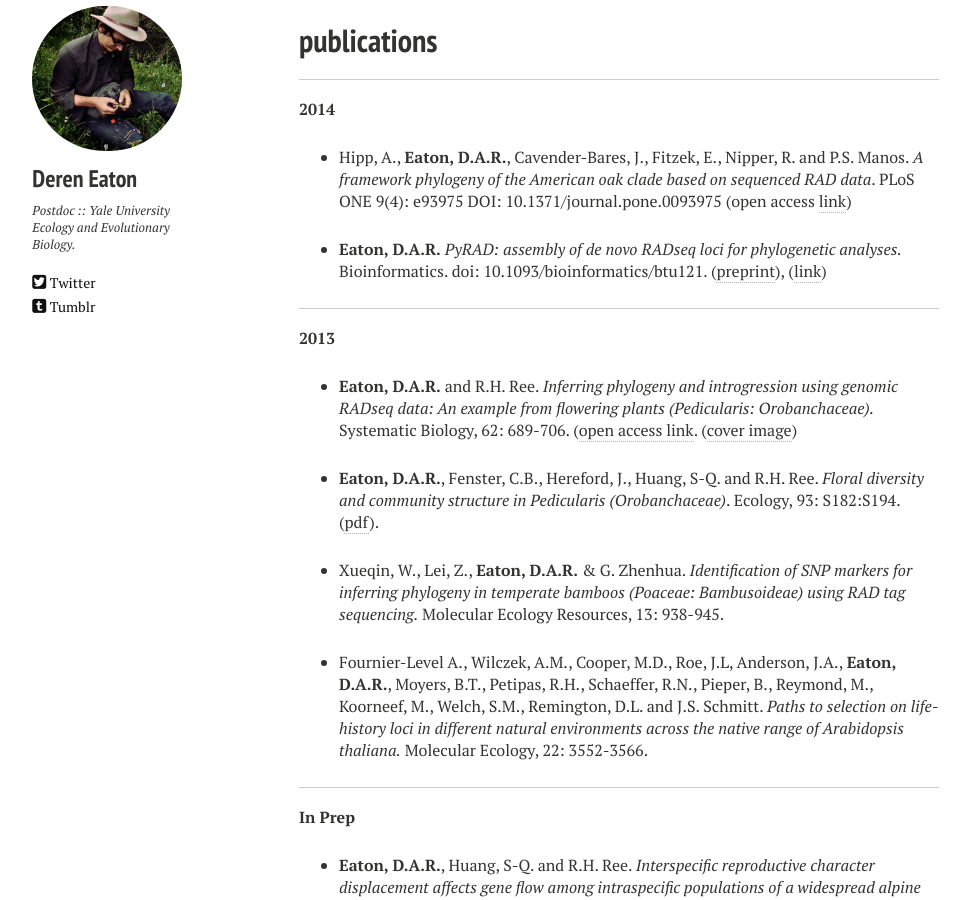
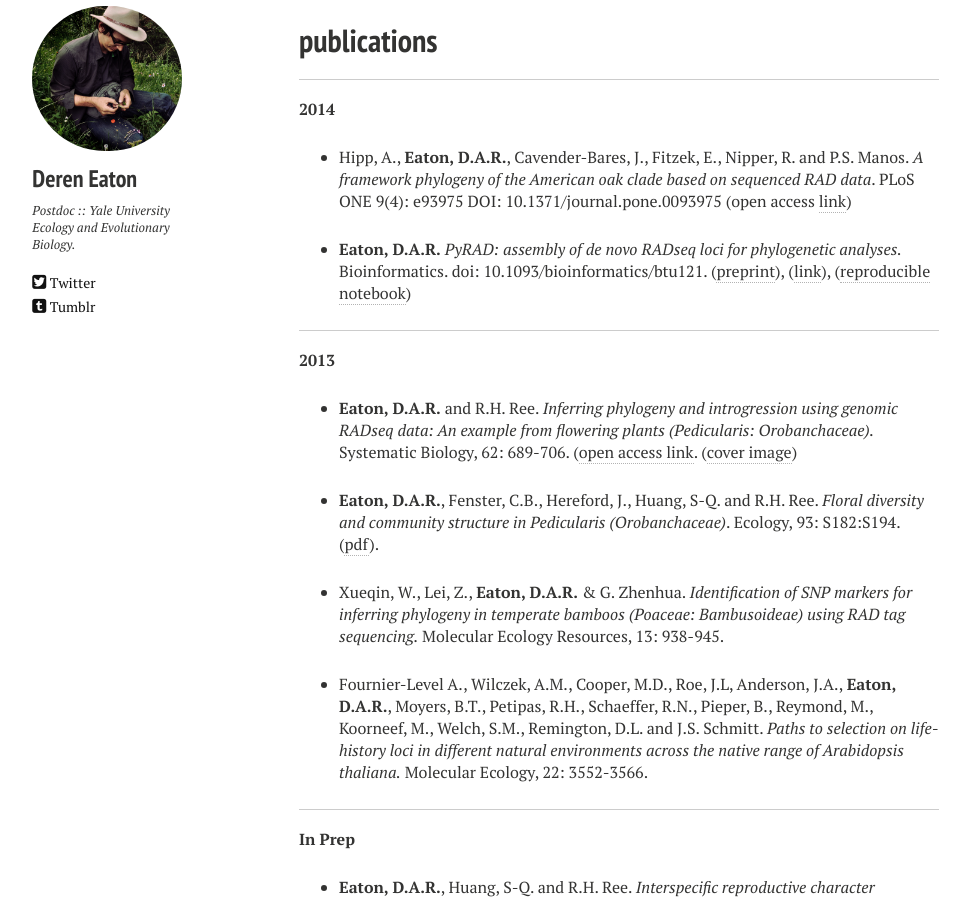
Before and after one commit to dereneaton/dereneaton.github.io, a Jekyll site: the page built from publications.md, in a window 1280 px wide and 900 px high, scrolled down 332 px. Shown: the whole window, without its empty margins (21-991 px from the left). Built offline with Jekyll 4.4.1, drawn with Linux system fonts in a browser that asks for light colours; nearby versions of some CDN libraries.

Commit message:
ipynb added

```diff
--- a/publications.md
+++ b/publications.md
@@ -17,7 +17,7 @@ __2014__
 * Hipp, A., __Eaton, D.A.R.__, Cavender-Bares, J., Fitzek, E., Nipper, R. and P.S. Manos. _A framework phylogeny of the American oak clade based on sequenced RAD data_. PLoS ONE 9(4): e93975
 DOI: 10.1371/journal.pone.0093975 (open access [link](http://www.plosone.org/article/info%3Adoi%2F10.1371%2Fjournal.pone.0093975))
 
-* __Eaton, D.A.R.__ _PyRAD: assembly of de novo RADseq loci for phylogenetic analyses._ Bioinformatics. doi: 10.1093/bioinformatics/btu121. ([preprint](http://biorxiv.org/content/early/2013/12/03/001081)), ([link](http://bioinformatics.oxfordjournals.org/content/early/2014/03/20/bioinformatics.btu121))
+* __Eaton, D.A.R.__ _PyRAD: assembly of de novo RADseq loci for phylogenetic analyses._ Bioinformatics. doi: 10.1093/bioinformatics/btu121. ([preprint](http://biorxiv.org/content/early/2013/12/03/001081)), ([link](http://bioinformatics.oxfordjournals.org/content/early/2014/03/20/bioinformatics.btu121)), ([reproducible notebook](http://nbviewer.ipython.org/gist/dereneaton/9567786f0150354dd0c3))
 
 
 -----------------
```
